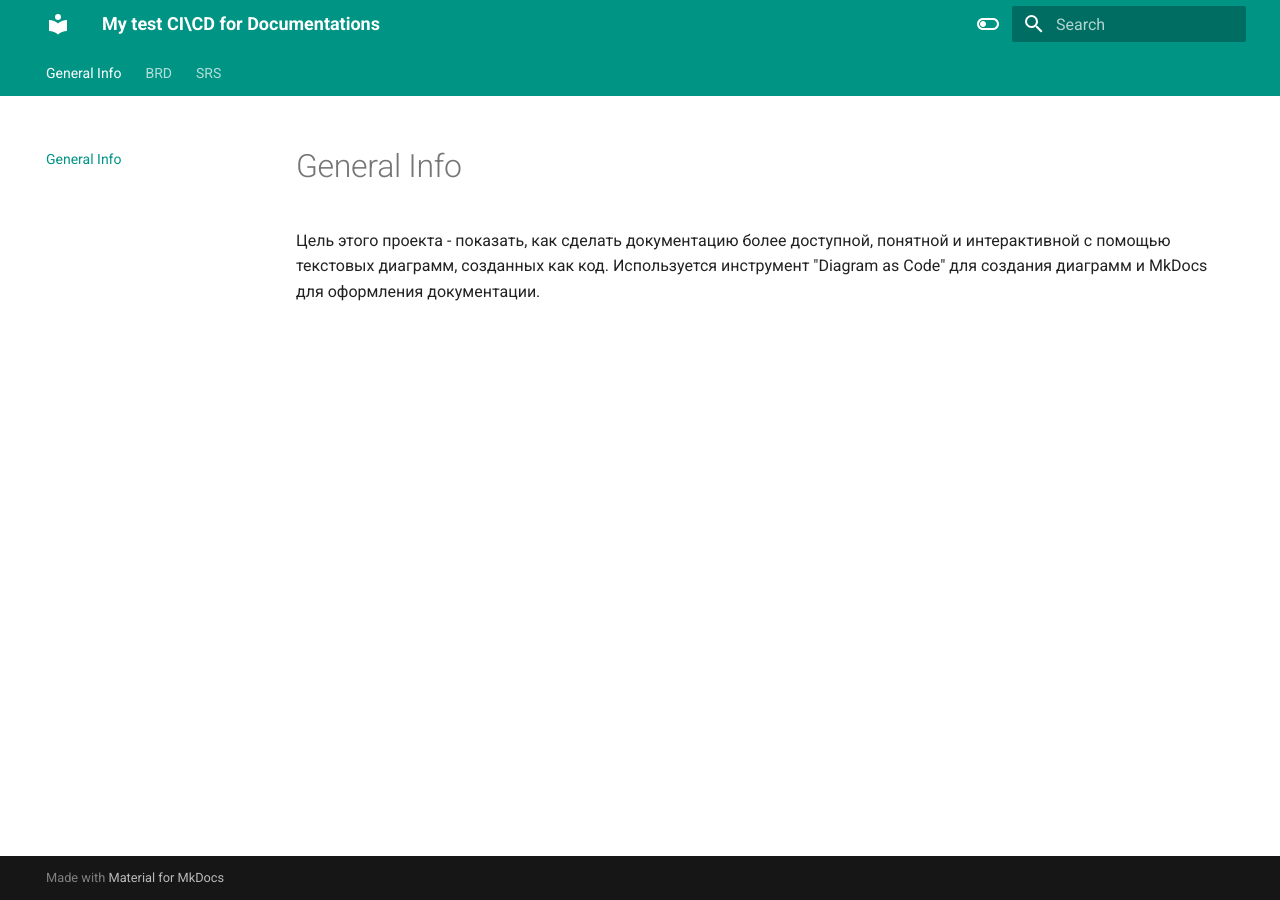
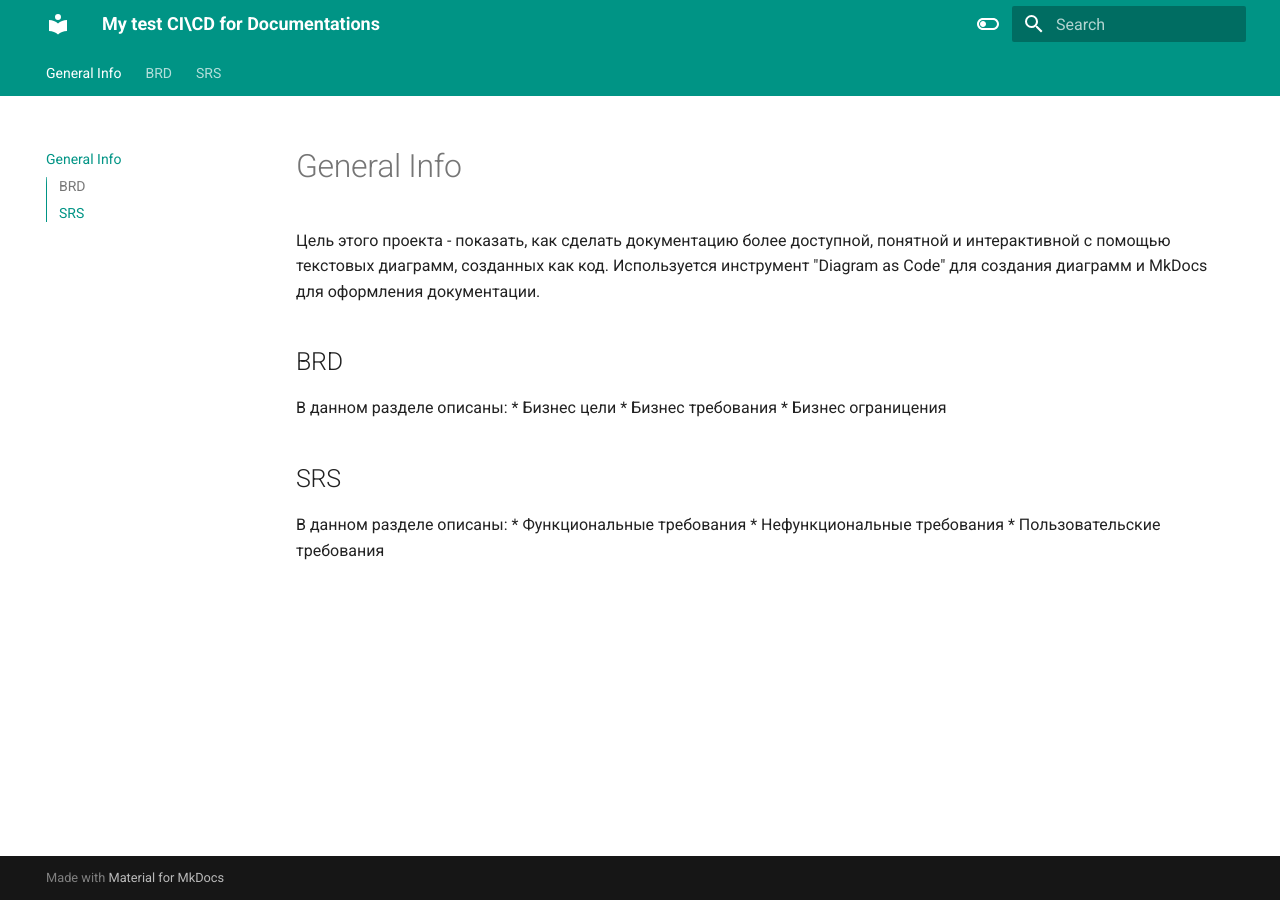
Before and after one commit to geksogen/CI-CD-Documentatons, an MkDocs documentation site: the page built from docs/index.md, in a window 1280 px wide. Built offline with MkDocs 1.6.1 and Material for MkDocs 9.7.7, drawn with Linux system fonts in a browser that asks for light colours.

Commit message:
Update index.md

```diff
--- a/docs/index.md
+++ b/docs/index.md
@@ -1,2 +1,14 @@
 # General Info
 Цель этого проекта - показать, как сделать документацию более доступной, понятной и интерактивной с помощью текстовых диаграмм, созданных как код. Используется инструмент "Diagram as Code" для создания диаграмм и MkDocs для оформления документации.
+
+## BRD
+В данном разделе описаны:
+* Бизнес цели
+* Бизнес требования
+* Бизнес ограницения
+
+## SRS
+В данном разделе описаны:
+* Функциональные требования
+* Нефункциональные требования
+* Пользовательские требования
```
